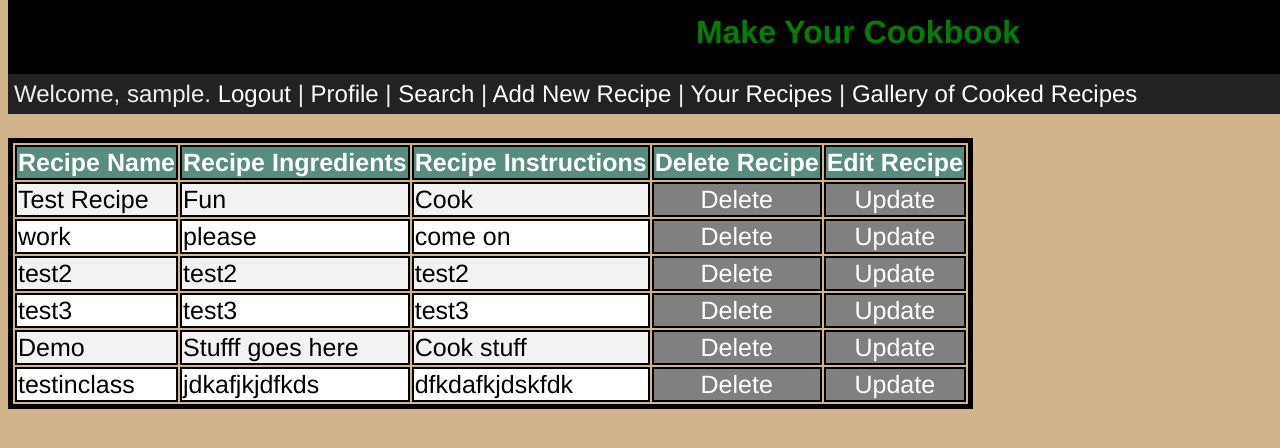
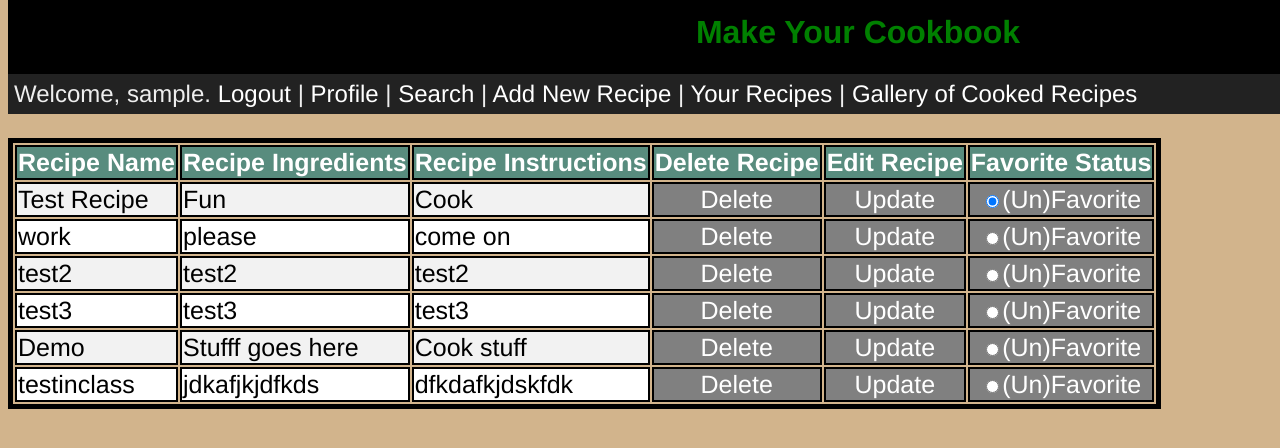
Before and after one commit to shaikio/CSI3370Project, a PHP site: page /yourRecipes.php in a window 1280 px wide. Shown: the top 448 px of the page. Run offline with PHP 8.4, Linux system fonts and the light colour scheme; the visitor is signed in with stand-in values (Sample User, id 1); data comes from the database, SQL or seed files in the repository.

Commit message:
Attempt 1 at getting favorites to work.

```diff
--- a/update.php
+++ b/update.php
@@ -1,5 +1,4 @@
 <?php
-
 $id = $_GET['id'];
 $title = $_COOKIE["title"];
 $ingredients = $_COOKIE["ingredients"];
--- a/yourRecipes.php
+++ b/yourRecipes.php
@@ -25,8 +25,9 @@
 	color: black;
 	}
   tr:nth-child(even) {background-color: #f2f2f2;}
-  td:last-child {background-color: grey; text-align: center;}
+  td:last-child {background-color: grey; text-align: center; color: white;}
   td:nth-last-child(2) {background-color: grey; text-align: center;}
+  td:nth-last-child(3) {background-color: grey; text-align: center;}
  </style>
 </head>
 <body>
@@ -46,7 +47,7 @@
 <div id="recipe-table-listing">
  <table id="recipe-table">
  <tr>
-  <th>Recipe Name</th> <th> Recipe Ingredients </th> <th> Recipe Instructions </th> <th> Delete Recipe </th> <th> Edit Recipe </th>
+  <th>Recipe Name</th> <th> Recipe Ingredients </th> <th> Recipe Instructions </th> <th> Delete Recipe </th> <th> Edit Recipe </th> <th> Favorite Status </th>
  </tr>
 <?php
 $conn = mysqli_connect("localhost", "root", "", "recipelists");
@@ -65,6 +66,7 @@ $conn = mysqli_connect("localhost", "root", "", "recipelists");
     echo "<td id='instructions'>" . $row['recipe_instructions'];
     echo "<td><a href='delete.php?id=". $row['id']."'>Delete</a></td>";
     echo "<td id='update' onclick='myFunction($counter)'><a href='update.php?id=". $row['id']."'>Update</a></td>";
+	echo "<td onclick='myFunction2($counter)'><a href='favorite.php?id=" . $row['id']."'><input type='radio' id='favorite'>(Un)Favorite</a></input></td>";
 	$counter++;
 }
 echo '</table>';
@@ -82,6 +84,24 @@ function myFunction(variable) {
 	document.cookie = "ingredients= " + newingredients;
 	document.cookie = "instructions=" + newinstructions;
 }
+
+function myFunction2(variable) {
+	var favorite = document.getElementById("favorite");
+	if (favorite.checked) {
+		localStorage.setItem("favorite", "1");
+	} else {
+		localStorage.setItem("favorite", "0");
+	}
+	document.cookie = "favorite_status=" + favorite;
+}
+
+	window.onload = function() {
+			if (localStorage.getItem("favorite") === "1") {
+				document.getElementById("favorite").checked = false;
+			} else {
+				document.getElementById("favorite").checked = true;
+			}
+}
 </script>
 
 </table>
```
Also changed, not shown: favorite.php (added, +16 -0 lines).
